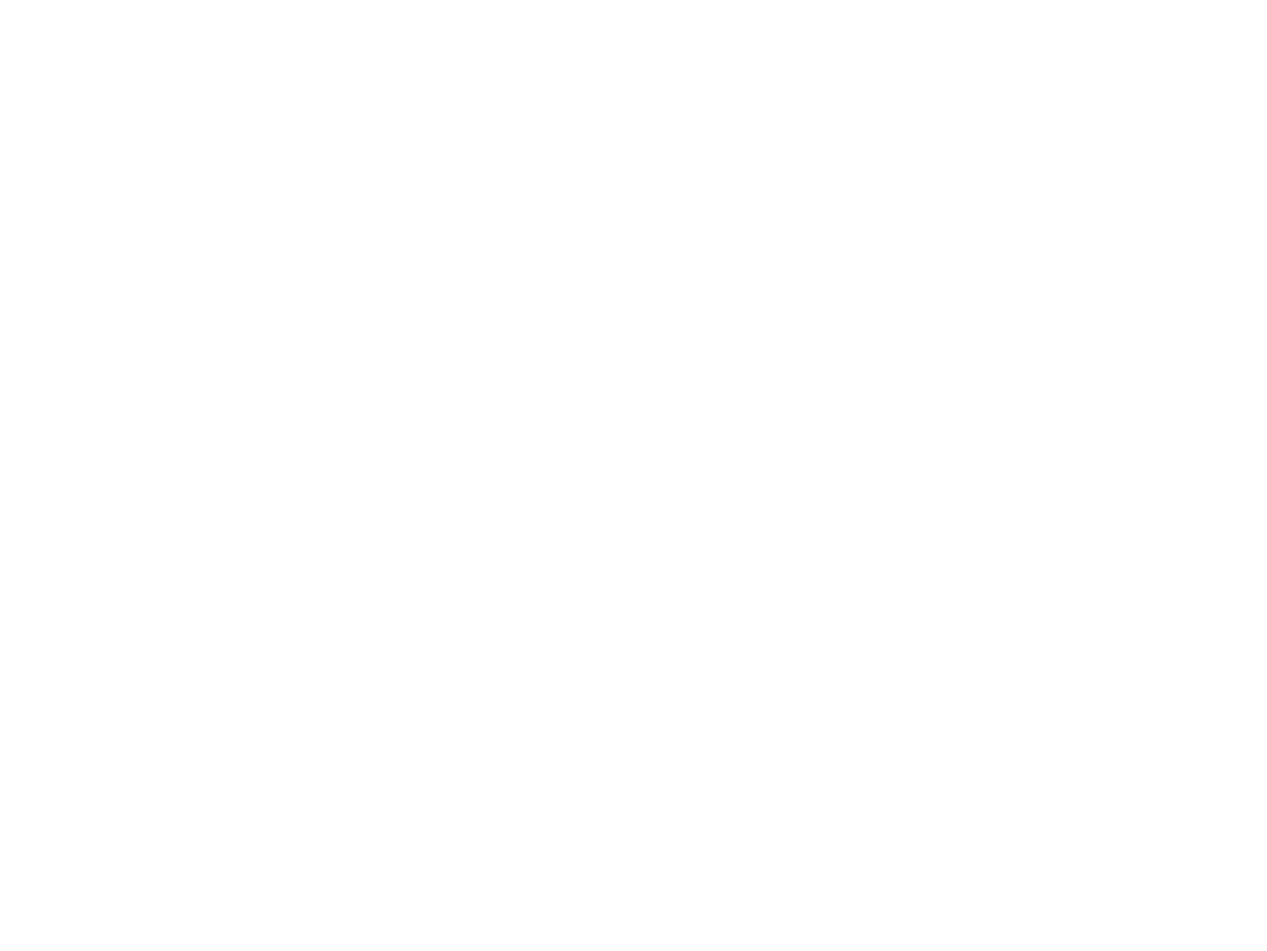
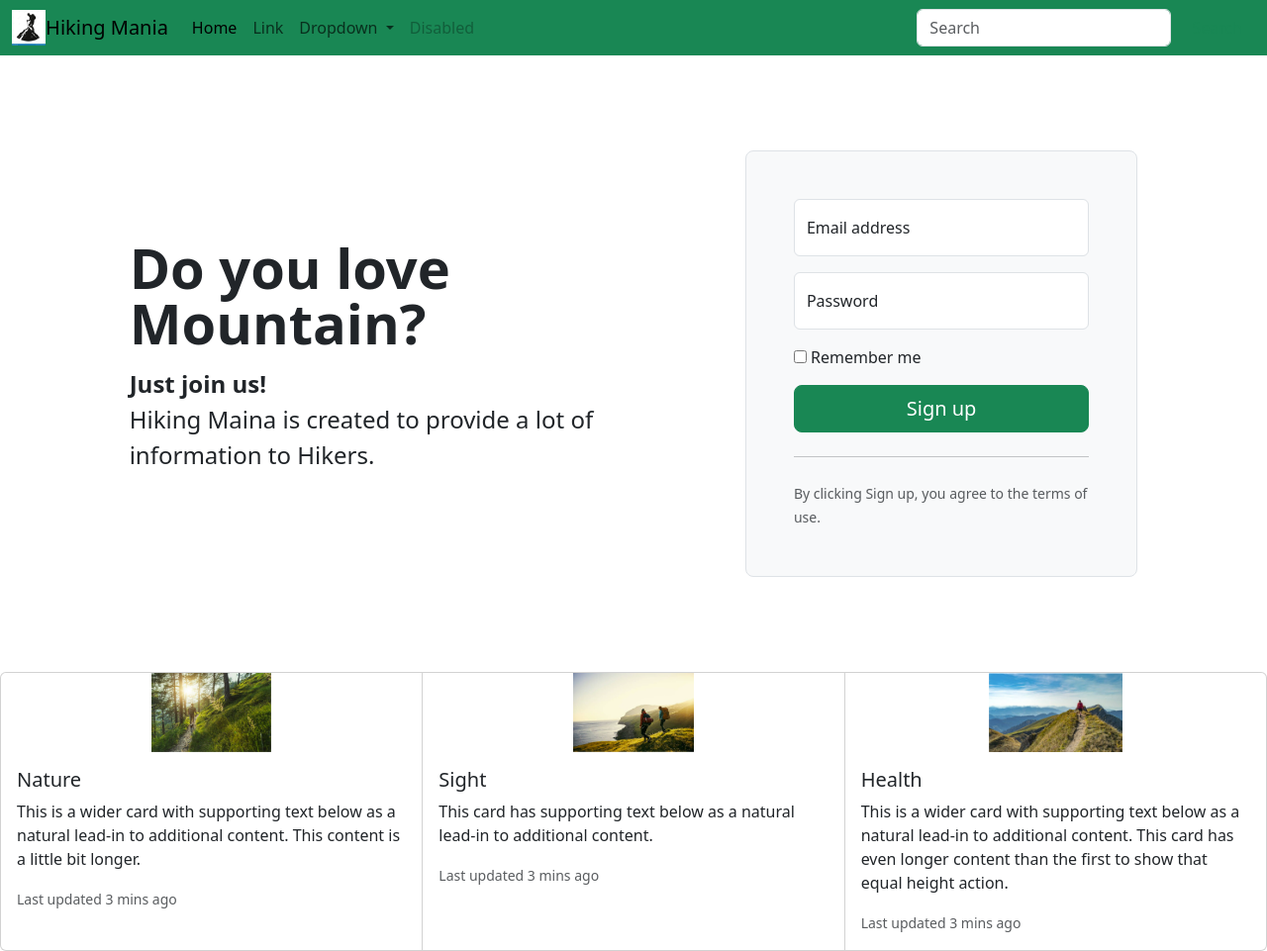
Before and after one commit to mskim9097/demo05_Kim_Minsu, a plain HTML site: page index.html in a window 1280 px wide. Shown: the whole page at 99% size. Before the commit the page ends 800 px from the top, so only its background shows below. Drawn offline with nearby package versions, Linux system fonts and the light colour scheme.

Commit message:
final demo05

```diff
--- a/index.html
+++ b/index.html
@@ -2,7 +2,7 @@
 <html lang="en">
 
 <head>
-    <title>My BCIT Project</title>
+    <title>Hiking Mania</title>
     <meta name="comp1800 template" content="My 1800 App">
 
     <!-- Required meta tags -->
@@ -10,12 +10,24 @@
     <meta name="viewport" content="width=device-width, initial-scale=1">
 
     <!-- Bootstrap Library CSS CDN go here -->
+    <link href="https://cdn.jsdelivr.net/npm/bootstrap@5.3.2/dist/css/bootstrap.min.css" rel="stylesheet"
+    integrity="sha384-T3c6CoIi6uLrA9TneNEoa7RxnatzjcDSCmG1MXxSR1GAsXEV/Dwwykc2MPK8M2HN" crossorigin="anonymous">
+
     <!-- Boostrap Library JS CDN  go here -->
-
+    <script src="https://cdn.jsdelivr.net/npm/bootstrap@5.3.2/dist/js/bootstrap.bundle.min.js"
+    integrity="sha384-C6RzsynM9kWDrMNeT87bh95OGNyZPhcTNXj1NW7RuBCsyN/o0jlpcV8Qyq46cDfL" crossorigin="anonymous"></script>
     <!-- Other libraries go here -->
 
     <!-- Link to styles of your own -->
     <!-- <link rel="stylesheet" href="./styles/style.css"> -->
+    <style>
+      .card-img-top {
+      width: 100%;
+      height: 10vh;
+      object-fit: contain;
+      /* object-fit: cover;  might work too  */
+}
+    </style>
 
 </head>
 
@@ -25,8 +37,101 @@
     <!-- Your HTML Layout go here -->
     <!------------------------------>
     <!-- Stuff for body goes here -->
+    <nav class="navbar navbar-expand-lg bg-success">
+        <div class="container-fluid">
+          <img src="./images/hiking-logo.jpg" height="36">
+          <a class="navbar-brand" href="#">Hiking Mania</a>
+          <button class="navbar-toggler" type="button" data-bs-toggle="collapse" data-bs-target="#navbarSupportedContent" aria-controls="navbarSupportedContent" aria-expanded="false" aria-label="Toggle navigation">
+            <span class="navbar-toggler-icon"></span>
+          </button>
+          <div class="collapse navbar-collapse" id="navbarSupportedContent">
+            <ul class="navbar-nav me-auto mb-2 mb-lg-0">
+              <li class="nav-item">
+                <a class="nav-link active" aria-current="page" href="#">Home</a>
+              </li>
+              <li class="nav-item">
+                <a class="nav-link" href="#">Link</a>
+              </li>
+              <li class="nav-item dropdown">
+                <a class="nav-link dropdown-toggle" href="#" role="button" data-bs-toggle="dropdown" aria-expanded="false">
+                  Dropdown
+                </a>
+                <ul class="dropdown-menu">
+                  <li><a class="dropdown-item" href="#">Action</a></li>
+                  <li><a class="dropdown-item" href="#">Another action</a></li>
+                  <li><hr class="dropdown-divider"></li>
+                  <li><a class="dropdown-item" href="#">Something else here</a></li>
+                </ul>
+              </li>
+              <li class="nav-item">
+                <a class="nav-link disabled" aria-disabled="true">Disabled</a>
+              </li>
+            </ul>
+            <form class="d-flex" role="search">
+              <input class="form-control me-2" type="search" placeholder="Search" aria-label="Search">
+              <button class="btn btn-outline-success" type="submit">Search</button>
+            </form>
+          </div>
+        </div>
+      </nav>
+  </div>
 
+  <div class="container col-xl-10 col-xxl-8 px-4 py-5">
+    <div class="row align-items-center g-lg-5 py-5">
+      <div class="col-lg-7 text-center text-lg-start">
+        <h1 class="display-4 fw-bold lh-1 mb-3">Do you love Mountain?</h1>
+        <p class="col-lg-10 fs-4"><b>Just join us!</b> <br>Hiking Maina is created to provide a lot of information to Hikers.
+        </p>
+      </div>
+      <div class="col-md-10 mx-auto col-lg-5">
+        <form class="p-4 p-md-5 border rounded-3 bg-light">
+          <div class="form-floating mb-3">
+            <input type="email" class="form-control" id="floatingInput" placeholder="name@example.com">
+            <label for="floatingInput">Email address</label>
+          </div>
+          <div class="form-floating mb-3">
+            <input type="password" class="form-control" id="floatingPassword" placeholder="Password">
+            <label for="floatingPassword">Password</label>
+          </div>
+          <div class="checkbox mb-3">
+            <label>
+              <input type="checkbox" value="remember-me"> Remember me
+            </label>
+          </div>
+          <button class="w-100 btn btn-lg btn-success" type="submit">Sign up</button>
+          <hr class="my-4">
+          <small class="text-muted">By clicking Sign up, you agree to the terms of use.</small>
+        </form>
+      </div>
+    </div>
+  </div>
 
+  <div class="card-group">
+    <div class="card">
+      <img src="./images/hike1.jpg" class="card-img-top" alt="...">
+      <div class="card-body">
+        <h5 class="card-title">Nature</h5>
+        <p class="card-text">This is a wider card with supporting text below as a natural lead-in to additional content. This content is a little bit longer.</p>
+        <p class="card-text"><small class="text-body-secondary">Last updated 3 mins ago</small></p>
+      </div>
+    </div>
+    <div class="card">
+      <img src="./images/hike2.jpg" class="card-img-top" alt="...">
+      <div class="card-body">
+        <h5 class="card-title">Sight</h5>
+        <p class="card-text">This card has supporting text below as a natural lead-in to additional content.</p>
+        <p class="card-text"><small class="text-body-secondary">Last updated 3 mins ago</small></p>
+      </div>
+    </div>
+    <div class="card">
+      <img src="./images/hike3.jpg" class="card-img-top" alt="...">
+      <div class="card-body">
+        <h5 class="card-title">Health</h5>
+        <p class="card-text">This is a wider card with supporting text below as a natural lead-in to additional content. This card has even longer content than the first to show that equal height action.</p>
+        <p class="card-text"><small class="text-body-secondary">Last updated 3 mins ago</small></p>
+      </div>
+    </div>
+  </div>
     <!---------------------------------------------->
     <!-- Your own JavaScript functions go here    -->
     <!---------------------------------------------->
```
Also changed, not shown: images/hiking-logo.jpg (added).
